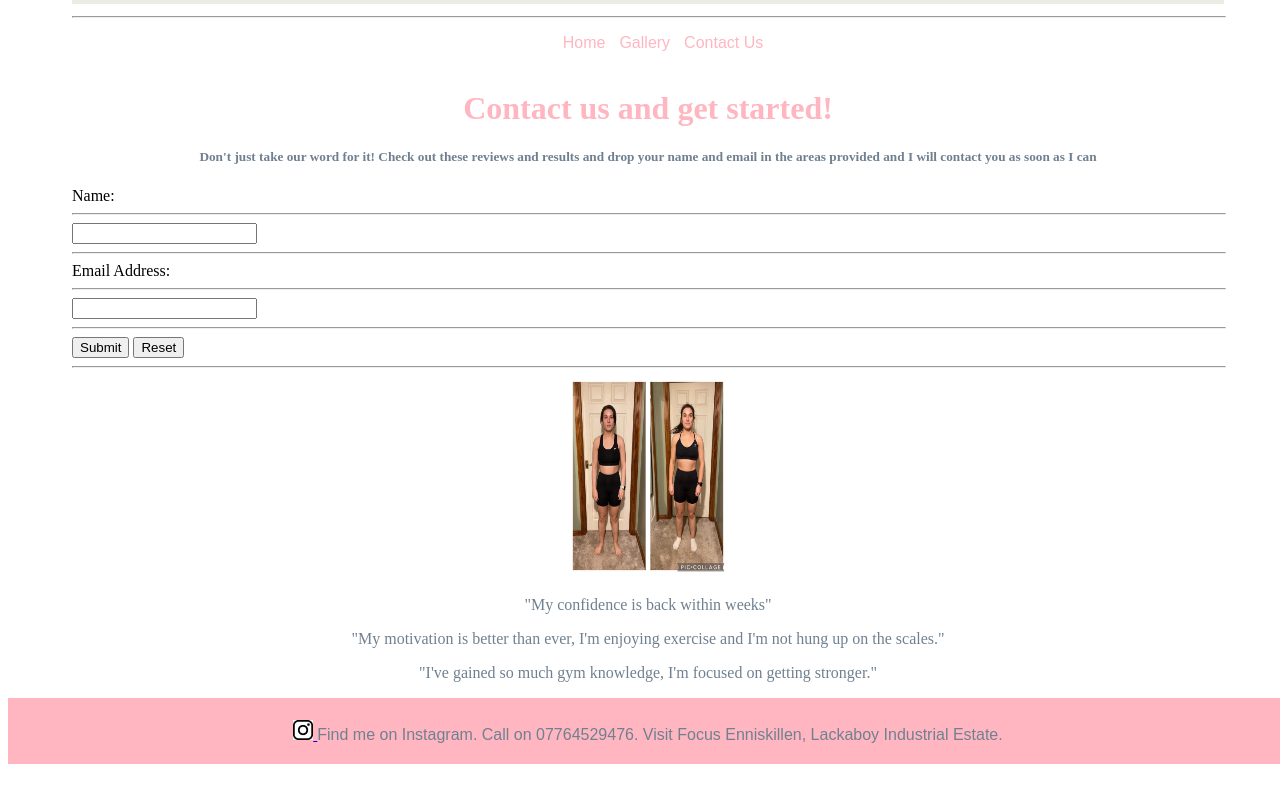
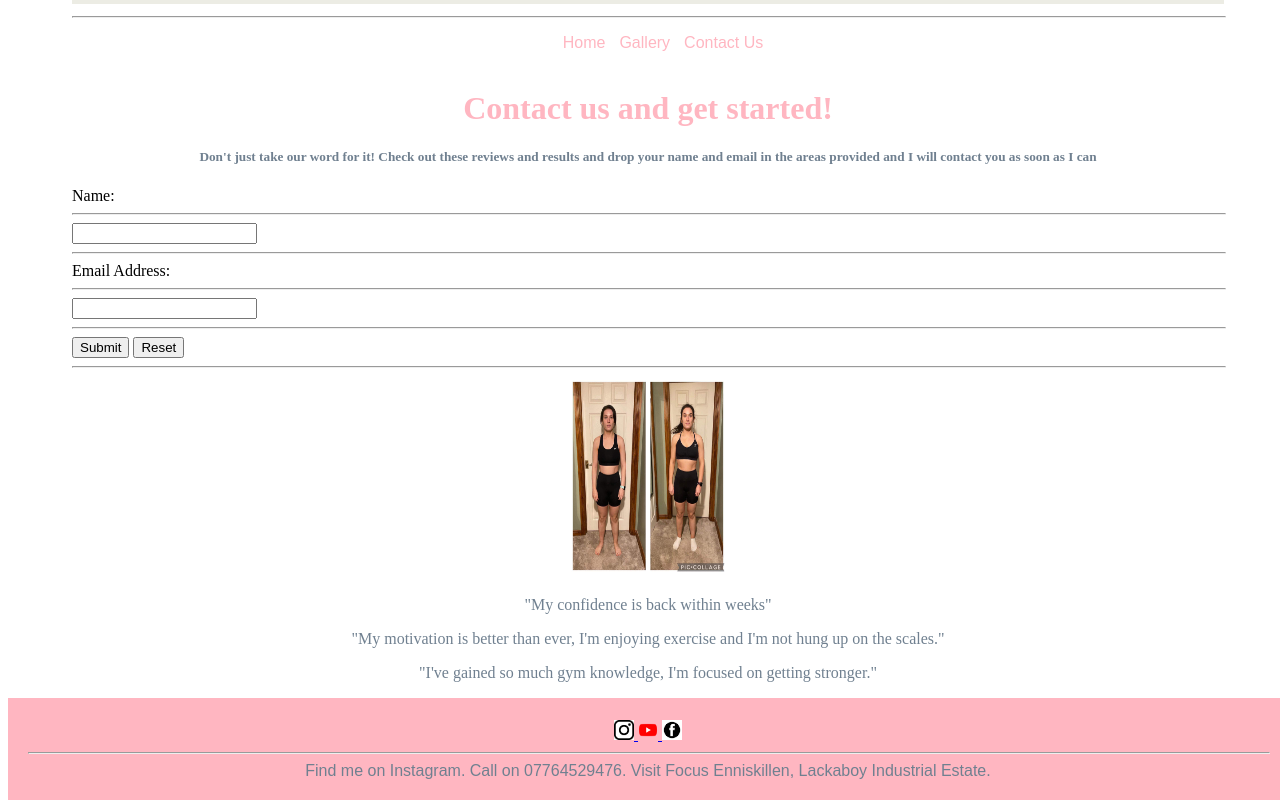
Before and after one commit to darraghmurphy1/CCM-Fitness, a plain HTML site: page contactus.html in a window 1280 px wide. Shown: the part 511-1311 px from the top of the page. Before the commit the page ends 1275 px from the top, so only its background shows below. Drawn offline with Linux system fonts and the light colour scheme.

Commit message:
footer complete

```diff
--- a/contactus.html
+++ b/contactus.html
@@ -59,6 +59,9 @@
 
   <footer>
 <a href="https://www.instagram.com/ccm.fitness/?hl=en-gb" target="_blank" aria-label="follow this link to follow my instagram"><img src="pictures/instagram.png" alt="Follow me on Instagram" height="20" width="20"> </a>
+<a href="https://www.youtube.com/" target="_blank" aria-label="YouTube"><img src="pictures/youtube.png" alt="Follow me on Instagram" height="20" width="20"> </a>
+<a href="https://www.facebook.com/" target="_blank" aria-label="Facebook"><img src="pictures/facebook.png" alt="Follow me on Instagram" height="20" width="20"> </a>
+<hr>
 
 
   <span>
```
Also changed, not shown: gallery.html (+3 -0 lines), index.html (+3 -1 lines), pictures/youtube.png (added).
